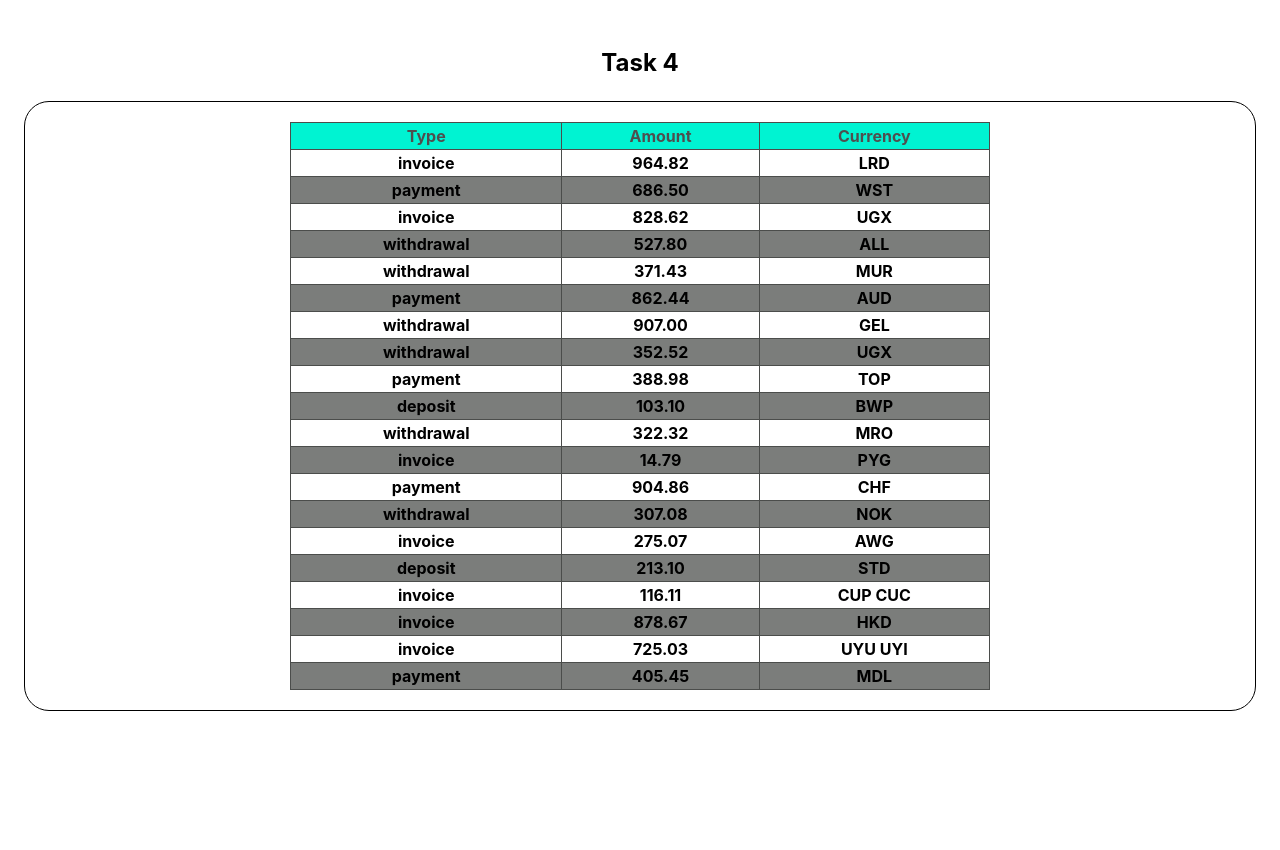
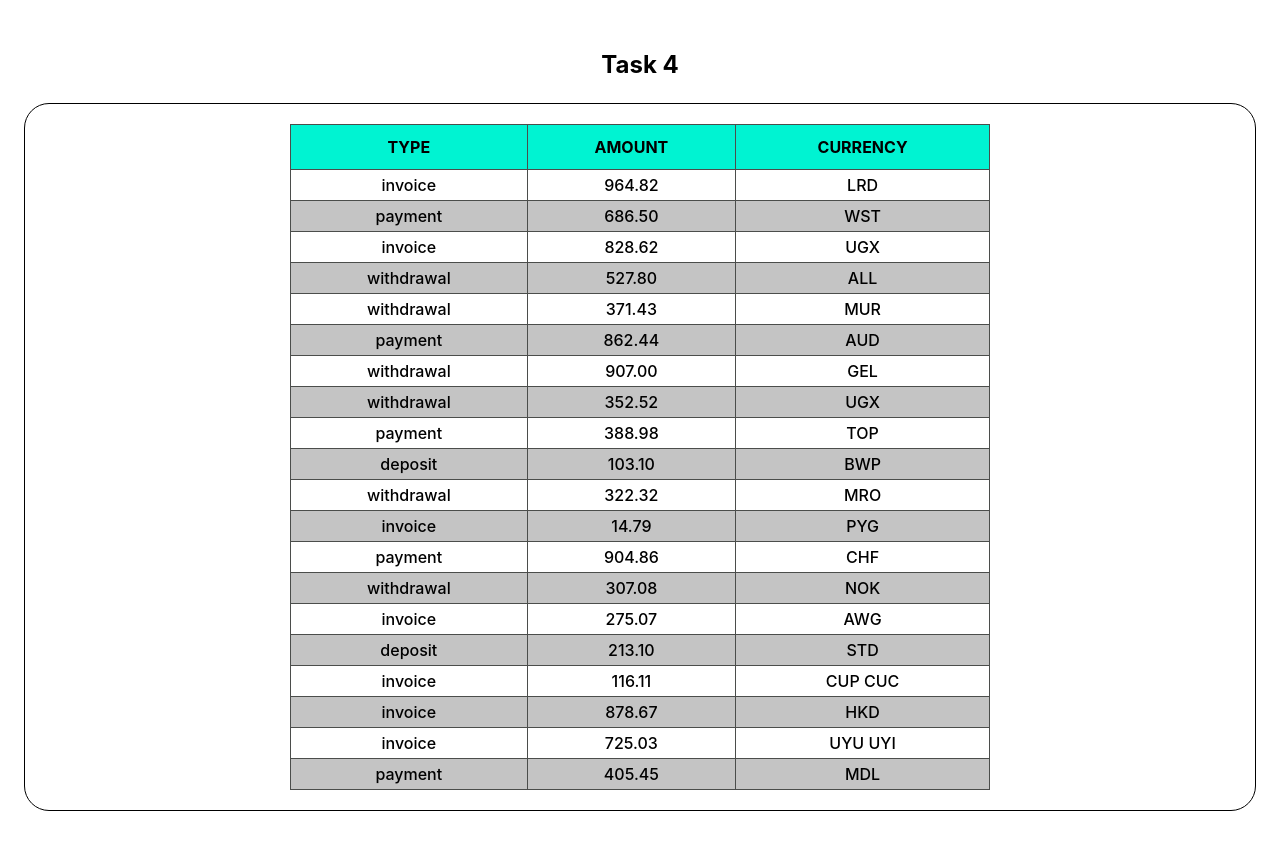
Before and after one commit to Yarzik7/goit-react-hw-01-components, a React (Create React App) app: page / in a window 1280 px wide. Shown: the part 1500-2350 px from the top of the page. Before the commit the page ends 2261 px from the top, so only its background shows below. Built offline with nearby package versions, Linux system fonts and the light colour scheme.

Commit message:
Refactoring

```diff
--- a/src/components/App/App.jsx
+++ b/src/components/App/App.jsx
@@ -15,7 +15,6 @@ export const App = () => {
       <Section title="Task 1">
         <Container>
           <Profile
-            key={user.tag}
             username={user.username}
             tag={user.tag}
             location={user.location}
--- a/src/components/Profile/Profile.styled.js
+++ b/src/components/Profile/Profile.styled.js
@@ -18,6 +18,8 @@ const Description = styled.div`
 const Avatar = styled.img`
   margin: 0 auto;
   margin-bottom: 20px;
+
+  border: 1px solid #000;
   border-radius: 50%;
 `;
 
--- a/src/components/TransactionHistory/TransactionHistory.jsx
+++ b/src/components/TransactionHistory/TransactionHistory.jsx
@@ -4,6 +4,7 @@ import {
   TableHeadRow,
   TableTuple,
   TableData,
+  TableHeadData,
 } from './TransactionHistory.styled';
 
 const marcupTuple = ({ id, type, amount, currency }) => (
@@ -19,9 +20,9 @@ export const TransactionHistory = ({ items }) => {
     <TransactionHistoryTable>
       <thead>
         <TableHeadRow>
-          <TableData>Type</TableData>
-          <TableData>Amount</TableData>
-          <TableData>Currency</TableData>
+          <TableHeadData>Type</TableHeadData>
+          <TableHeadData>Amount</TableHeadData>
+          <TableHeadData>Currency</TableHeadData>
         </TableHeadRow>
       </thead>
 
--- a/src/components/TransactionHistory/TransactionHistory.styled.js
+++ b/src/components/TransactionHistory/TransactionHistory.styled.js
@@ -9,19 +9,37 @@ const TransactionHistoryTable = styled.table`
   border-collapse: collapse;
 `;
 
+const TableHeadData = styled.th`
+  padding: 10px 0;
+
+  border: 1px solid #4b4d4b;
+`;
+
 const TableHeadRow = styled.tr`
-  color: #4e4f4e;
+  text-transform: uppercase;
+
+  color: #000;
   background-color: #00f3d2;
 `;
 
 const TableTuple = styled.tr`
   &:nth-child(2n + 2) {
-    background-color: #7b7d7b;
+    background-color: #c4c4c4;
   }
 `;
 
-const TableData = styled.th`
+const TableData = styled.td`
+  padding: 3px 0;
+
+  font-weight: 500;
+
   border: 1px solid #4b4d4b;
 `;
 
-export { TransactionHistoryTable, TableHeadRow, TableTuple, TableData };
+export {
+  TransactionHistoryTable,
+  TableHeadRow,
+  TableTuple,
+  TableData,
+  TableHeadData,
+};
```
Also changed, not shown: src/teamMembers.js (deleted, +0 -30 lines).
